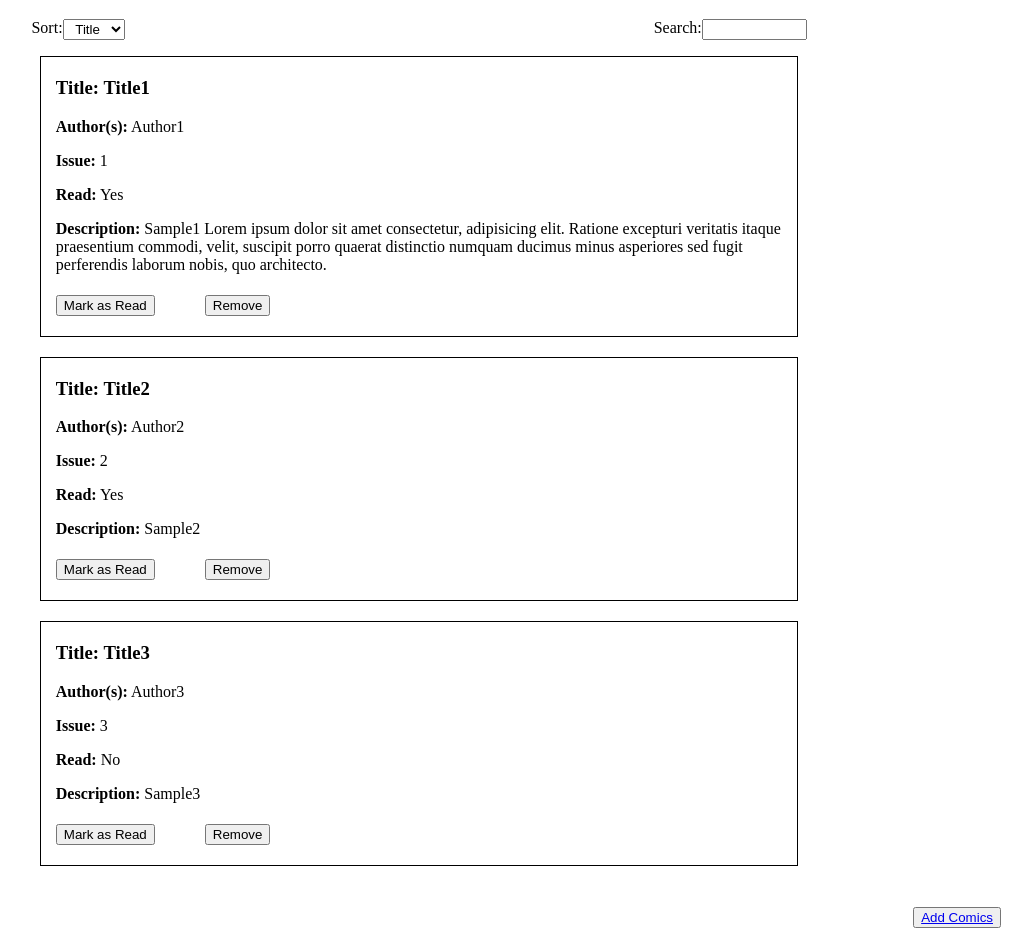
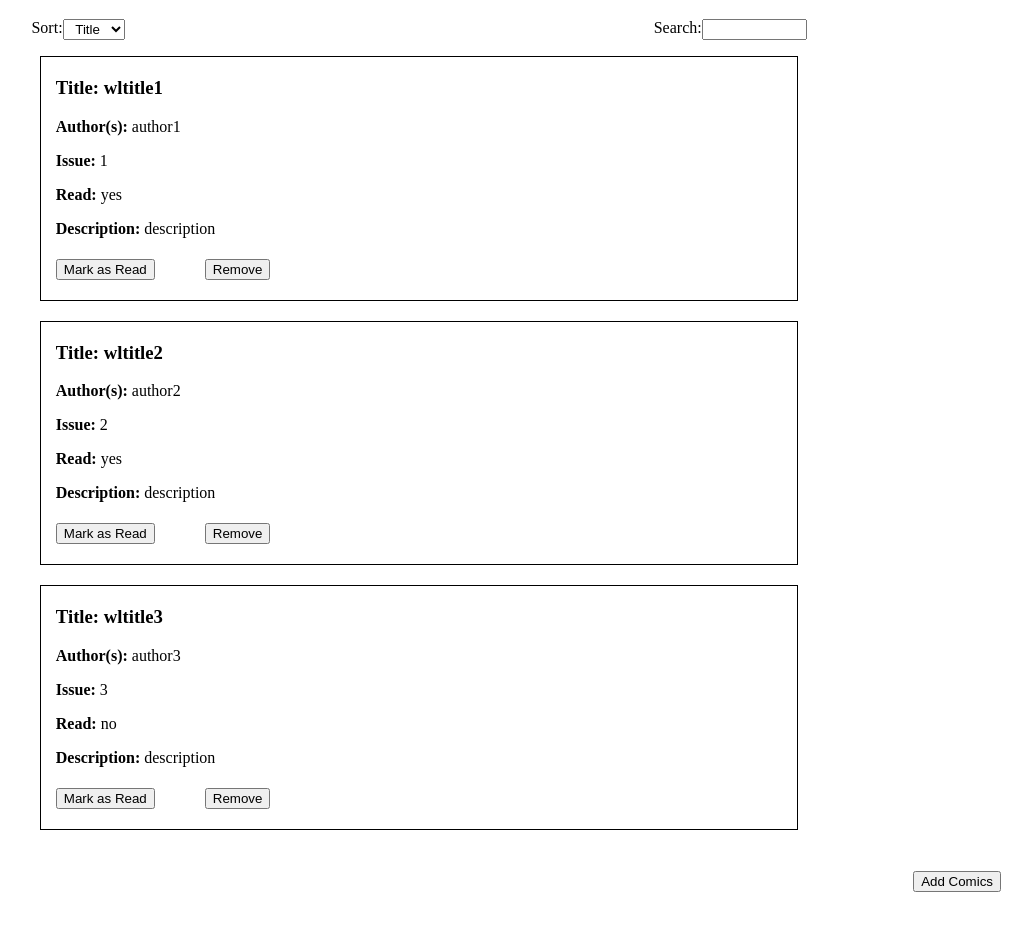
Before and after one commit to jdoliverr/comic-collector, a React (Create React App) app: page /wishlist in a window 1280 px wide. Shown: the part 146-1087 px from the top of the page, without its empty margins (221-1253 px from the left). After the commit the page ends 1051 px from the top, so only its background shows below. Built offline with nearby package versions, Linux system fonts and the light colour scheme.

Commit message:
basic functionality

```diff
--- a/src/App.js
+++ b/src/App.js
@@ -1,5 +1,6 @@
 import React from 'react';
 import { Route } from 'react-router-dom';
+import UserContext from './UserContext';
 import Nav from './nav/Nav';
 import landing from './landing/landing';
 import home from './home/home';
@@ -10,26 +11,104 @@ import signup from './signup/signup';
 import addComic from './add-comic/add-comic';
 
 class App extends React.Component {
+  state = {
+    collection: [
+      {
+        title: 'title1',
+        author: 'author1',
+        issue: 1,
+        read: 'yes',
+        description: 'description'
+      },
+      {
+        title: 'title2',
+        author: 'author2',
+        issue: 2,
+        read: 'yes',
+        description: 'description'
+      },
+      {
+        title: 'title3',
+        author: 'author3',
+        issue: 3,
+        read: 'no',
+        description: 'description'
+      }
+    ],
+    wishlist: [
+      {
+        title: 'wltitle1',
+        author: 'author1',
+        issue: 1,
+        read: 'yes',
+        description: 'description'
+      },
+      {
+        title: 'wltitle2',
+        author: 'author2',
+        issue: 2,
+        read: 'yes',
+        description: 'description'
+      },
+      {
+        title: 'wltitle3',
+        author: 'author3',
+        issue: 3,
+        read: 'no',
+        description: 'description'
+      }
+    ]
+  }
 
+  handleAddComicSubmit = (event) => {
+    event.preventDefault();
+    console.log('submit')
+    const title = event.target.title.value
+    const author = event.target.author.value
+    const issue = event.target.issue.value
+    const read = event.target.read.value
+    const description = event.target.description.value
+    this.addNewComic(title, author, issue, read, description)
+  }
+
+  addNewComic = (title, author, issue, read, description) => {
+    const newComic = {
+      title: title,
+      author: author,
+      issue: issue,
+      read: read,
+      description: description
+    }
+    const newCollection = [...this.state.collection, newComic];
+    console.log('added')
+    this.setState({
+      collection: newCollection
+    })
+  }
 
   render() {
     return (
+      <UserContext.Provider value={{
+        collection: this.state.collection,
+        wishlist: this.state.wishlist,
+        handleAddComic: this.handleAddComicSubmit,
+      }} >
         <div>
-        <Nav/>
+          <Nav />
           <header>
             <h1>Comic Collection</h1>
           </header>
           <main className='App'>
-            <Route exact path='/' component={landing}/>
-            <Route path='/home' component={home}/>
-            <Route path='/login' component={login}/>
-            <Route path='/signup' component={signup}/>
-            <Route path='/collection' component={collection}/>
-            <Route path='/wishlist' component={wishlist}/>
-            <Route path='/addcomic' component={addComic}/>
+            <Route exact path='/' component={landing} />
+            <Route path='/home' component={home} />
+            <Route path='/login' component={login} />
+            <Route path='/signup' component={signup} />
+            <Route path='/collection' component={collection} />
+            <Route path='/wishlist' component={wishlist} />
+            <Route path='/addcomic' component={addComic} />
           </main>
         </div>
-
+      </UserContext.Provider>
     );
   };
 
--- /dev/null
+++ b/src/UserContext.js
@@ -0,0 +1,5 @@
+import React from 'react';
+
+const UserContext = React.createContext();
+
+export default UserContext;
--- a/src/add-comic/add-comic.js
+++ b/src/add-comic/add-comic.js
@@ -1,33 +1,39 @@
 import React from 'react';
+import UserContext from '../UserContext';
 
-function addComic(props) {
+class addComic extends React.Component {
+    static contextType = UserContext;
+
+    render() {
+        const { handleAddComic } = this.context
         return (
-        <form class="add-comic-form">
+            <form className="add-comic-form" onSubmit={handleAddComic}>
                 <h2>New Comic</h2>
-            <label for="title-input">Title:</label>
-            <input type="text" name="title-input" class="title-input add-comic-input" required />
+                <label htmlFor="title-input">Title:</label>
+                <input type="text" id="title-input" className="title-input add-comic-input" name='title' required />
 
-            <label for="author-input">Author(s):</label>
-            <input type="text" name="author-input" class="author-input add-comic-input" required />
+                <label htmlFor="author-input">Author(s):</label>
+                <input type="text" id="author-input" className="author-input add-comic-input" name='author' required />
 
-            <label for="issue-input">Issue:</label>
-            <input type="number" name="issue-input" class="issue-input add-comic-input" required />
+                <label htmlFor="issue-input">Issue:</label>
+                <input type="number" id="issue-input" className="issue-input add-comic-input" name='issue' required />
 
-            <label for="mark-as-read">Mark as read:</label>
-            <input type="checkbox" name="mark-as-read" class="mark-as-read add-comic-input" required />
+                <label htmlFor="mark-as-read">Mark as read:</label>
+                <input type="checkbox" id="mark-as-read" className="mark-as-read add-comic-input" name='read' value='yes' />
 
-            <label for="description-input">Description:</label>
-            <textarea type="text" name="description-input" class="description-input add-comic-input" required />
+                <label htmlFor="description-input">Description:</label>
+                <textarea type="text" id="description-input" className="description-input add-comic-input" name='description' required />
 
-            <label for="desination-input">Add to:</label>
-            <select name="destination desination-input" className='desination-select'>
+                <label htmlFor="desination-input">Add to:</label>
+                <select id="destination desination-input" className='desination-select' name='destination' >
                     <option value="collection">Collection</option>
                     <option value="wish-list">Wish List</option>
                 </select>
 
-            <button class="add-comic-submit">Submit</button>
+                <button className="add-comic-submit" type='submit' >Submit</button>
             </form>
         );
+    }
 };
 
 export default addComic;
--- a/src/collection/collection.js
+++ b/src/collection/collection.js
@@ -1,62 +1,56 @@
 import React from 'react';
-import { NavLink } from 'react-router-dom';
+import { Link } from 'react-router-dom';
+import UserContext from '../UserContext';
 
-function collection(props) {
-    console.log('collection');
+
+class collection extends React.Component {
+    static contextType = UserContext;
+
+    render() {
+        const { collection } = this.context
+        const comicList = collection.map(comic => {
+            return (
+                <li>
+                    <h3>Title: {comic.title}</h3>
+                    <p><strong>Author(s):</strong> {comic.author}</p>
+                    <p><strong>Issue:</strong> {comic.issue}</p>
+                    <p><strong>Read:</strong> {comic.read}</p>
+                    <p><strong>Description:</strong> {comic.description}</p>
+                    <button>Mark as Read</button>
+                    <button>Remove</button>
+                </li>
+            )
+        })
         return (
             <div>
                 <h2 className='page-header'>My Collection</h2>
-            <div class="sort-and-search">
-                <div class="sort-box">
-                    <label for="sort-dropdown">Sort:</label>
+                <div className="sort-and-search">
+                    <div className="sort-box">
+                        <label htmlFor="sort-dropdown">Sort:</label>
                         <select name="sort-dropdown" id="sort-dropdown">
                             <option value="title">Title</option>
                             <option value="author">Author</option>
                             <option value="read">Read</option>
                         </select>
                     </div>
-                <div class="search-box">
-                    <label for="search-collection">Search: </label>
+                    <div className="search-box">
+                        <label htmlFor="search-collection">Search: </label>
                         <input type="text" name="search-collection" />
                     </div>
                 </div>
-            <ul class="comics-list">
-                <li class="comics">
-                    <h3>Title: Title1</h3>
-                    <p><strong>Author(s):</strong> Author1</p>
-                    <p><strong>Issue:</strong> 1</p>
-                    <p><strong>Read:</strong> Yes</p>
-                    <p><strong>Description:</strong> Sample1  Lorem ipsum dolor sit amet consectetur, adipisicing elit. Ratione excepturi veritatis itaque praesentium commodi, velit, suscipit porro quaerat distinctio numquam ducimus minus asperiores sed fugit perferendis laborum nobis, quo architecto.</p>
-                    <button>Mark as Read</button>
-                    <button>Remove</button>
-                </li>
-                <li class="comics">
-                    <h3><strong>Title:</strong> Title2</h3>
-                    <p><strong>Author(s):</strong> Author2</p>
-                    <p><strong>Issue:</strong> 2</p>
-                    <p><strong>Read:</strong> Yes</p>
-                    <p><strong>Description:</strong> Sample2</p>
-                    <button>Mark as Read</button>
-                    <button>Remove</button>
-                </li>
-                <li class="comics">
-                    <h3><strong>Title:</strong> Title3</h3>
-                    <p><strong>Author(s):</strong> Author3</p>
-                    <p><strong>Issue:</strong> 3</p>
-                    <p><strong>Read:</strong> No</p>
-                    <p><strong>Description:</strong> Sample3</p>
-                    <button>Mark as Read</button>
-                    <button>Remove</button>
-                </li>
+                <ul className="comics-list">
+                    {comicList}
                 </ul>
                 {/* likely moving add button to top of screen */}
-            <div class="button-bar">
-                <button>
-                    <NavLink to='/addcomic'>Add Comics</NavLink>
-                </button>
+                <div className="button-bar">
+                    <Link to='/addcomic'>
+                        <button>Add Comics</button>
+                    </Link>
                 </div>
             </div>
         )
+    }
+
 };
 
 export default collection;
--- a/src/home/home.js
+++ b/src/home/home.js
@@ -1,23 +1,28 @@
 import React from 'react';
-import { NavLink } from 'react-router-dom';
+import { Link } from 'react-router-dom';
 
 function home(props) {
     console.log('home');
     return (
         <div>
+            <Link to='/collection'>
                 <div className='home-select'>
                     <h2>My Collection</h2>
                     <p>View your comic book collection</p>
                 </div>
+            </Link>
+            <Link to='/wishlist'>
                 <div className='home-select'>
                     <h2>My Wish List</h2>
                     <p>View your comic book wish list</p>
                 </div>
+            </Link>
+
             {/* likely moving add button to top of screen */}
             <div class="button-bar">
-                <button>
-                    <NavLink to='/addcomic'>Add Comics</NavLink>
-                </button>
+                <Link to='/addcomic'>
+                    <button>Add Comics</button>
+                </Link>
             </div>
         </div>
     )
--- a/src/nav/Nav.js
+++ b/src/nav/Nav.js
@@ -2,7 +2,6 @@ import React from 'react';
 import { NavLink } from 'react-router-dom';
 
 function Nav(props) {
-    console.log('nav');
     return (
         <nav>
             <NavLink to='/home' className='nav-link'>Home</NavLink>
--- a/src/wishlist/wishlist.js
+++ b/src/wishlist/wishlist.js
@@ -1,62 +1,55 @@
 import React from 'react';
-import { NavLink } from 'react-router-dom';
+import { Link } from 'react-router-dom';
+import UserContext from '../UserContext';
 
-function wishlist(props) {
-    console.log('wishlist');
+class wishlist extends React.Component {
+    static contextType = UserContext;
+
+    render() {
+        const { wishlist } = this.context
+        const comicList = wishlist.map(comic => {
+            return (
+                <li>
+                    <h3>Title: {comic.title}</h3>
+                    <p><strong>Author(s):</strong> {comic.author}</p>
+                    <p><strong>Issue:</strong> {comic.issue}</p>
+                    <p><strong>Read:</strong> {comic.read}</p>
+                    <p><strong>Description:</strong> {comic.description}</p>
+                    <button>Mark as Read</button>
+                    <button>Remove</button>
+                </li>
+            )
+        });
         return (
             <div>
                 <h2 className='page-header'>My Wish List</h2>
-            <div class="sort-and-search">
-                <div class="sort-box">
-                    <label for="sort-dropdown">Sort:</label>
+                <div className="sort-and-search">
+                    <div className="sort-box">
+                        <label htmlFor="sort-dropdown">Sort:</label>
                         <select name="sort-dropdown" id="sort-dropdown">
                             <option value="title">Title</option>
                             <option value="author">Author</option>
                             <option value="read">Read</option>
                         </select>
                     </div>
-                <div class="search-box">
-                    <label for="search-collection">Search: </label>
+                    <div className="search-box">
+                        <label htmlFor="search-collection">Search: </label>
                         <input type="text" name="search-collection" />
                     </div>
                 </div>
-            <ul class="comics-list">
-                <li class="comics">
-                    <h3>Title: Title1</h3>
-                    <p><strong>Author(s):</strong> Author1</p>
-                    <p><strong>Issue:</strong> 1</p>
-                    <p><strong>Read:</strong> Yes</p>
-                    <p><strong>Description:</strong> Sample1  Lorem ipsum dolor sit amet consectetur, adipisicing elit. Ratione excepturi veritatis itaque praesentium commodi, velit, suscipit porro quaerat distinctio numquam ducimus minus asperiores sed fugit perferendis laborum nobis, quo architecto.</p>
-                    <button>Mark as Read</button>
-                    <button>Remove</button>
-                </li>
-                <li class="comics">
-                    <h3><strong>Title:</strong> Title2</h3>
-                    <p><strong>Author(s):</strong> Author2</p>
-                    <p><strong>Issue:</strong> 2</p>
-                    <p><strong>Read:</strong> Yes</p>
-                    <p><strong>Description:</strong> Sample2</p>
-                    <button>Mark as Read</button>
-                    <button>Remove</button>
-                </li>
-                <li class="comics">
-                    <h3><strong>Title:</strong> Title3</h3>
-                    <p><strong>Author(s):</strong> Author3</p>
-                    <p><strong>Issue:</strong> 3</p>
-                    <p><strong>Read:</strong> No</p>
-                    <p><strong>Description:</strong> Sample3</p>
-                    <button>Mark as Read</button>
-                    <button>Remove</button>
-                </li>
+                <ul className="comics-list">
+                    {comicList}
                 </ul>
                 {/* likely moving add button to top of page */}
-            <div class="button-bar">
-                <button>
-                    <NavLink to='/addcomic'>Add Comics</NavLink>
-                </button>
+                <div className="button-bar">
+                <Link to='/addcomic'>
+                    <button>Add Comics</button>
+                </Link>
                 </div>
             </div>
         )
+    }
+
 };
 
 export default wishlist;
```
Also changed, not shown: 1 other file (tests, documents, lock files or other folders). Lines whose indentation alone changed are shown as unchanged.
